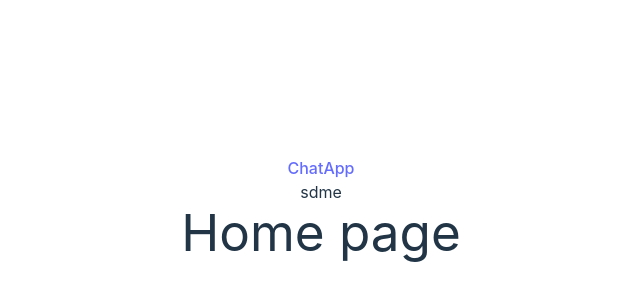
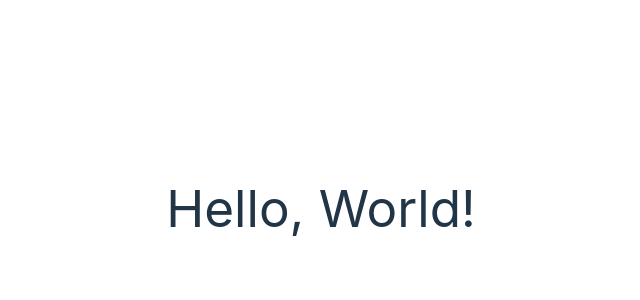
Before and after one commit to azolfagharir/chatter-box, a React (Vite) app: page / in a window 1280 px wide. Shown: the part 192-492 px from the top of the page, without its empty margins (319-959 px from the left). Built offline with nearby package versions, Linux system fonts and the light colour scheme.

Commit message:
starting login page as home page

```diff
--- a/index.html
+++ b/index.html
@@ -6,7 +6,7 @@
     <meta name="viewport" content="width=device-width, initial-scale=1.0" />
     <title>chatter box</title>
   </head>
-  <body>
+  <body class="bg-MyOwn">
     <div id="root"></div>
     <script type="module" src="/src/main.jsx"></script>
   </body>
--- a/src/components/Header.jsx
+++ b/src/components/Header.jsx
@@ -11,12 +11,11 @@ export default function Header() {
         <nav className="navbar">
           <ul className="nav-list">
             <li className="nav-item text-black-400">
-              <Link className="text-black-900" to={PathConstants.ChatApp}>ChatApp</Link>
+              <Link className="text-black-900 top-0 " to={PathConstants.ChatApp}>ChatApp</Link>
             </li>
           </ul>
         </nav>
       </div>
-      <p className="text-blue-500">sdme</p>
     </header>
   );
 }
--- a/src/components/Layout.jsx
+++ b/src/components/Layout.jsx
@@ -7,7 +7,7 @@ import { Suspense } from "react";
 function Layout() {
   return (
     <>
-      <Header />
+    {/*  <Header />*/}
       <main>
         <Suspense fallback={<Loader />}>
           <Outlet />
--- /dev/null
+++ b/src/components/Wrapper.jsx
@@ -0,0 +1,12 @@
+// src/components/Wrapper.jsx
+import React from 'react';
+
+const Wrapper = ({ children }) => {
+  return (
+    <div className="bg-MyOwn h-[100vh] w-full flex flex-col">
+      {children}
+    </div>
+  );
+};
+
+export default Wrapper;
--- a/src/index.css
+++ b/src/index.css
@@ -17,6 +17,11 @@
   text-rendering: optimizeLegibility;
   -webkit-font-smoothing: antialiased;
   -moz-osx-font-smoothing: grayscale;
+}
+/* src/index.css */
+html, body {
+  height: 100%;
+  margin: 0;
 }
 
 a {
--- a/src/pages/Home.jsx
+++ b/src/pages/Home.jsx
@@ -1,7 +1,14 @@
+import Wrapper from "../components/Wrapper"
 export default function Home() {
     return (
-        <div>
-            <h1>Home page</h1>
-        </div>
+        <>
+             <Wrapper>
+                <div className="bg-custome_2 px-48 mx-2">
+
+                    <h1 className="text-whitetext-blue-800">Hello, World!</h1>
+                </div>
+            </Wrapper>
+        </>
+
     )
 }
--- a/tailwind.config.js
+++ b/tailwind.config.js
@@ -3,6 +3,11 @@ export const content = [
   "./src/**/*.{js,jsx,ts,tsx}",
 ];
 export const theme = {
-  extend: {},
+  extend: {
+    colors: {
+      MyOwn: '#e9edf7',
+      custome_2:'#f5f8fe',
+    },
+  },
 };
 export const plugins = [];
```
